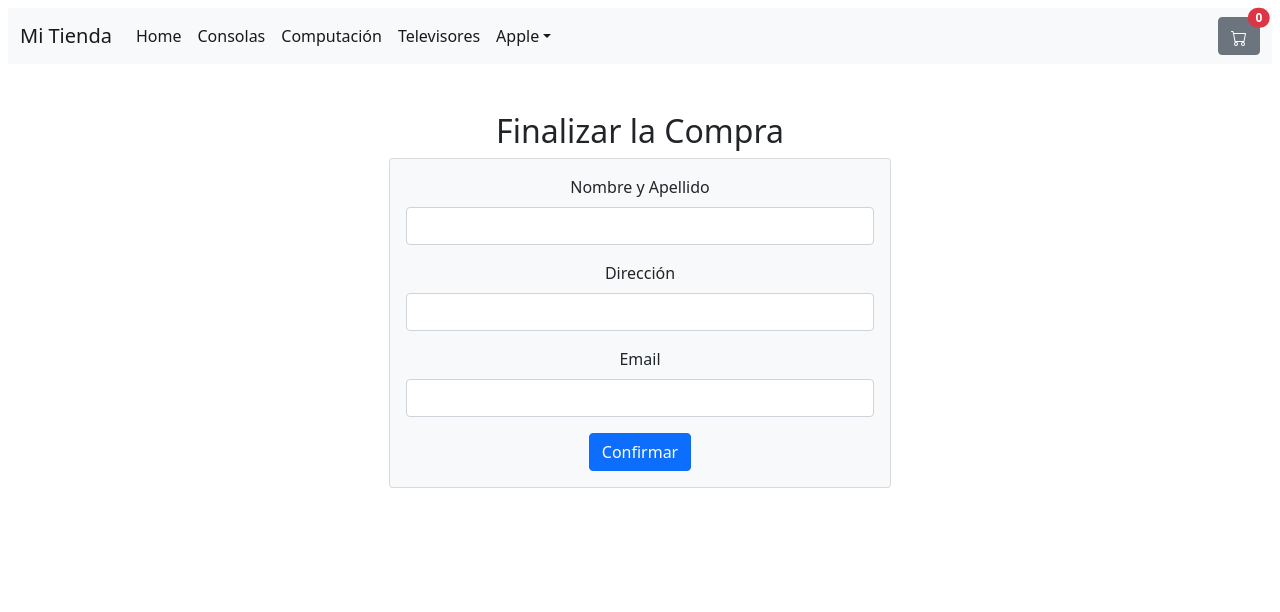
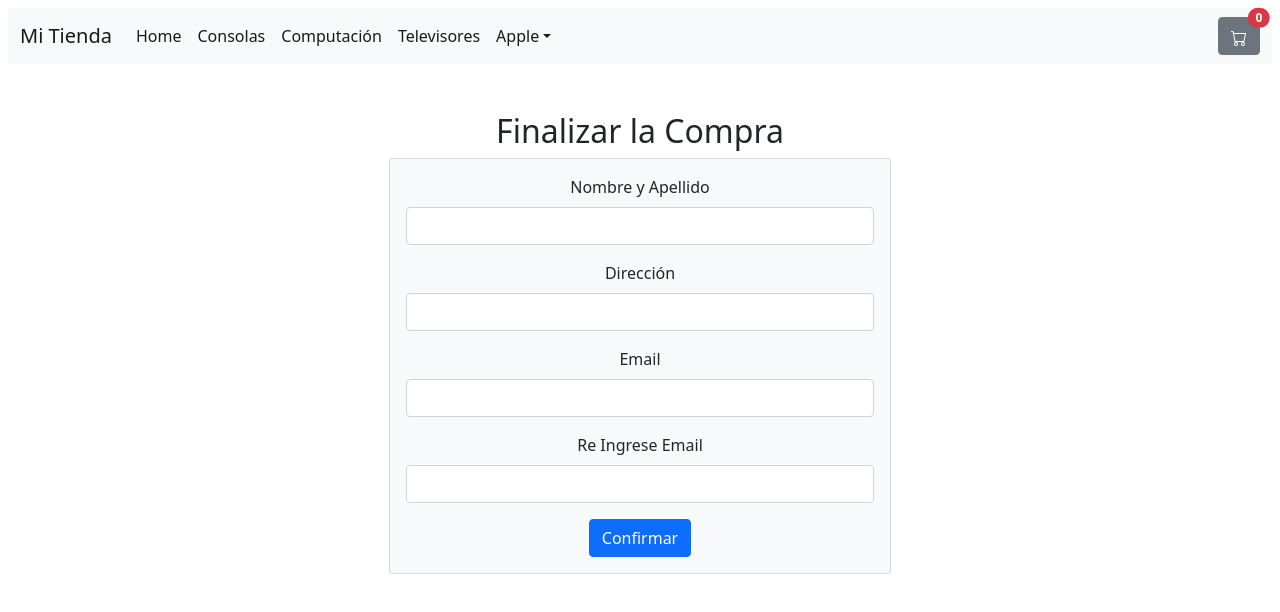
Before and after one commit to lucianomarinrodriguez/carrito, a React (Create React App) app: page /CheckOut in a window 1280 px wide. Shown: the top 612 px of the page. Built offline with nearby package versions, Linux system fonts and the light colour scheme; the HTML template or start-up script is replaced by a standard one.

Commit message:
Se completo el readme y se agregaron las validaciones

```diff
--- a/src/components/CheckOut/CheckOut.jsx
+++ b/src/components/CheckOut/CheckOut.jsx
@@ -1,31 +1,58 @@
 import React from 'react';
-import {Link} from "react-router-dom";
 import { useCartContext } from "../../Context/cartContext";
+import { useHistory } from "react-router-dom";
 
 const CheckOut = () => {
 
     const {vaciarCart} = useCartContext()
+    const history = useHistory()
+
+
+    // Escucha el submit del form y valida los campos
+    function handleSubmit(e) {
+        e.preventDefault();
+        if(e.target.elements.nombre.value.length > 5){
+            if(e.target.elements.direccion.value.length > 5){
+                if(e.target.elements.email.value === e.target.elements.email2.value){
+                    vaciarCart()
+                    alert("Gracias por su compra, a la brevedad será contactado por email")
+                    history.push('/')
+                } else{
+                    alert("Las direcciones de email deben ser iguales")
+                }
+            } else{
+                alert("La dirección debe contener por lo menos 5 caracteres")
+            }
+        } else{
+            alert("El nombre debe contener por lo menos 5 caracteres")
+        }
+    }
+
+
 
     return (
         <div className="col-sm-3 col-md-8 col-lg-5 col-xl-5 my-5 container-fluid">
             <h2>Finalizar la Compra</h2>
             <div className="card bg-light h-100">
                 <div className="card-body">
-                    <form>
+                    <form onSubmit={handleSubmit}>
                         <div className="mb-3">
                             <label className="form-label">Nombre y Apellido</label>
-                            <input type="text" className="form-control" aria-describedby="emailHelp"/>
+                            <input type="text" name ="nombre" className="form-control" aria-describedby="emailHelp"/>
                         </div>
                         <div className="mb-3">
                             <label className="form-label">Dirección</label>
-                            <input type="text" className="form-control" aria-describedby="emailHelp"/>
+                            <input type="text" name ="direccion" className="form-control" aria-describedby="emailHelp"/>
                         </div>
                         <div className="mb-3">
                             <label for="exampleInputEmail1" className="form-label">Email</label>
-                            <input type="email" className="form-control" aria-describedby="emailHelp"/>
+                            <input type="email" name ="email" className="form-control" aria-describedby="emailHelp"/>
                         </div>
-                        <Link to={`/`} type="submit" className="btn btn-primary"onClick={()=>{
-                        vaciarCart();}}>Confirmar</Link>
+                        <div className="mb-3">
+                            <label for="exampleInputEmail2" className="form-label">Re Ingrese Email</label>
+                            <input type="email" name ="email2" className="form-control" aria-describedby="emailHelp"/>
+                        </div>
+                        <button type="submit" className="btn btn-primary">Confirmar</button>
                     </form>
                 </div>
             </div>
--- a/src/components/ItemCount/ItemCount.jsx
+++ b/src/components/ItemCount/ItemCount.jsx
@@ -69,9 +69,10 @@ useEffect(() => {
             </div>
             <div className="row">
               <button className="btn btn-primary my-3" onClick={()=>{
+                if(cantidad > 0){
                 actCarrito(cantidad);
                 agregarItem(producto, cantidad);
-                setCantidad(cantidad-cantidad);}}>Agregar al Pedido</button>
+                setCantidad(cantidad-cantidad);}else{alert("La cantidad a comprar no puede ser 0")}}}>Agregar al Pedido</button>
               <Link to={`/`} className="btn btn-primary my-3">Seguir Comprando</Link>
               <Link to={`/CartListContainer/`} className="btn btn-primary my-3">Ver Carrito</Link>
             </div>
```
Also changed, not shown: 1 other file (tests, documents, lock files or other folders).
